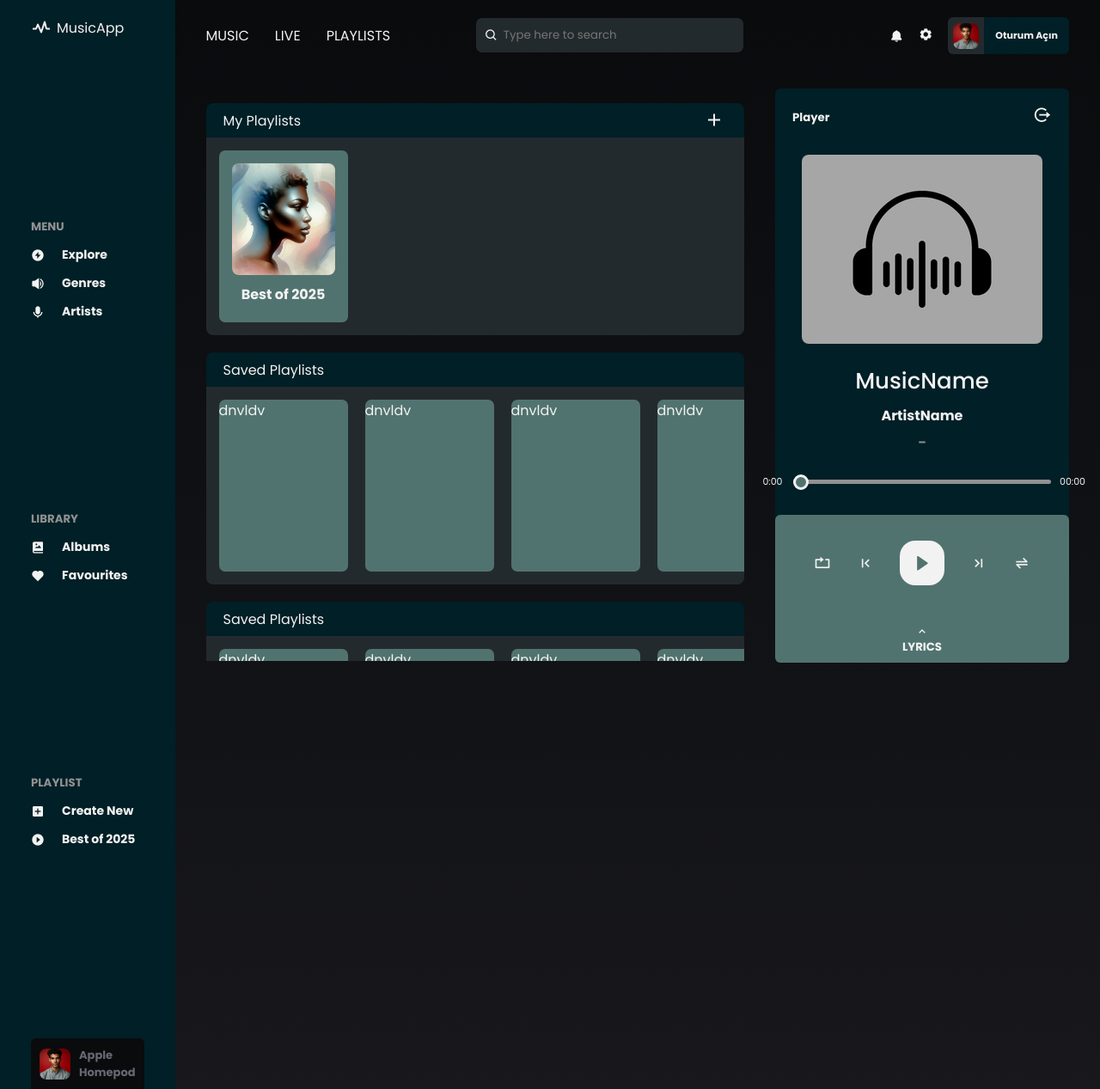
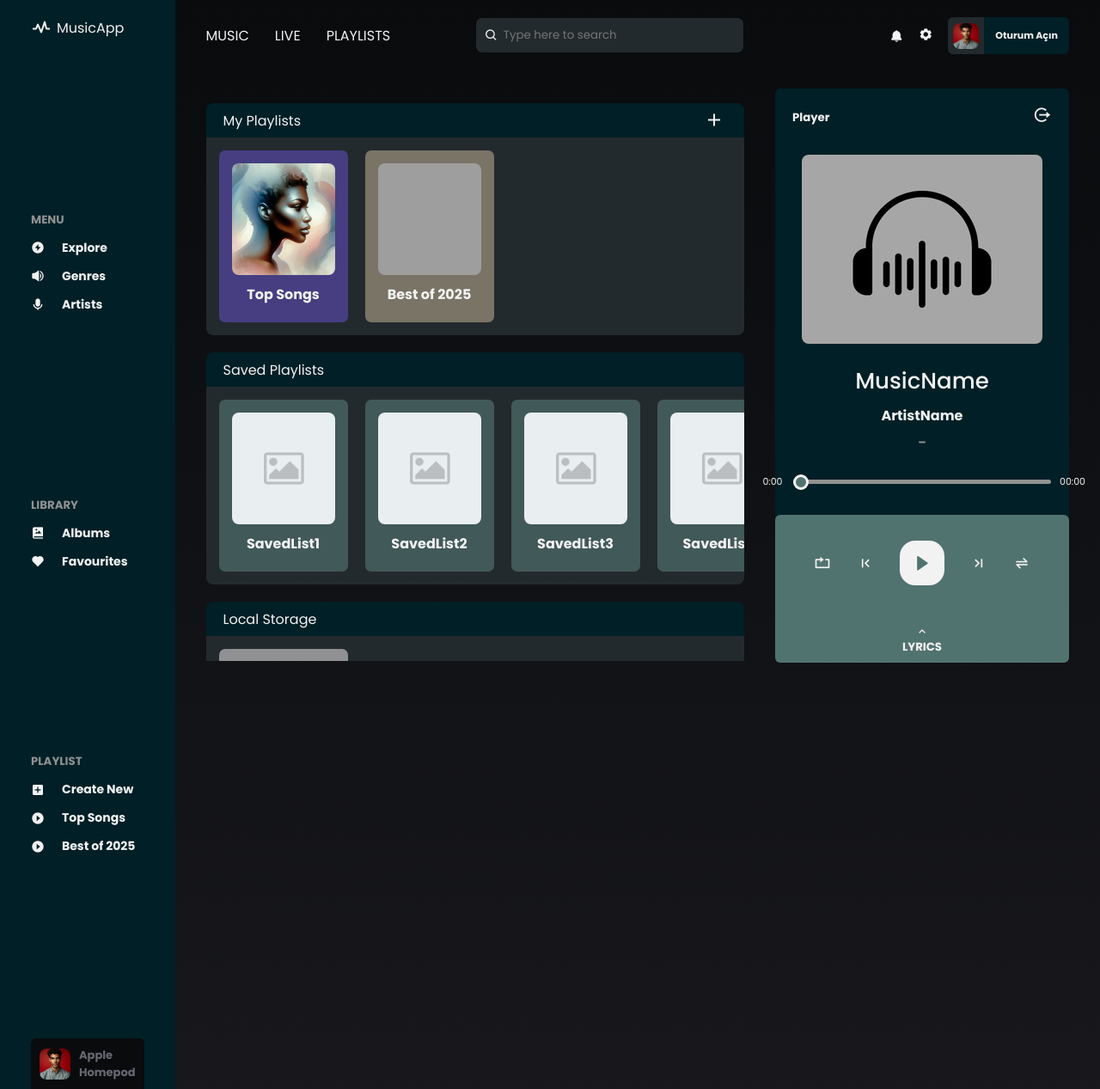
Before and after one commit to egeturediCode/musicApp, a Django app: page /playlists in a window 1280 px wide. Shown: the top 1267 px of the page at 86% size. Run offline with Django 5.2, Linux system fonts and the light colour scheme; data comes from the database, SQL or seed files in the repository; grey boxes are pictures that could not be loaded.

Commit message:
13.08.25_bug-fixes

```diff
--- a/musicApp/main_page/static/playlists/css/playlists.css
+++ b/musicApp/main_page/static/playlists/css/playlists.css
@@ -93,6 +93,7 @@
     gap: 20px;
     width: 100%;
     overflow-x: auto;
+    overflow-y: hidden;
     flex-direction: row;
     height: 230px;
     background-color: var(--color8);
@@ -105,9 +106,28 @@
     min-width: 150px;
     max-width: 150px;
     border-radius: 7px;
-    background-color: var(--color4);
+    background-color: #51736fa7;
     color: var(--color1);
     cursor: pointer;
+}
+
+.playlists .playlists-row .items .colorful:nth-child(6n + 1){
+    background-color: #5547a5b2;
+}
+.playlists .playlists-row .items .colorful:nth-child(6n + 2){
+    background-color: #a69984ab;
+}
+.playlists .playlists-row .items .colorful:nth-child(6n + 3){
+    background-color: #a24c34ae;
+}
+.playlists .playlists-row .items .colorful:nth-child(6n + 4){
+    background-color: #0d4045af;
+}
+.playlists .playlists-row .items .colorful:nth-child(6n + 5){
+    background-color: #a67894b3;
+}
+.playlists .playlists-row .items .colorful:nth-child(6n + 6){
+    background-color: #476a8ab2;
 }
 
 .playlists .playlists-row .items .item .info {
@@ -135,7 +155,7 @@
     font-size: 14px;
     opacity: 0;
     font-weight: 500;
-    color: rgba(0, 0, 0, 0.681);
+    color: rgba(194, 194, 194, 0.681);
     transition: all 0.3s ease;
 }
 
--- a/musicApp/main_page/templates/index.html
+++ b/musicApp/main_page/templates/index.html
@@ -82,7 +82,6 @@
                                     <div class="run-button player-open-btn"
                                     data-song-music-name="{{ song.music_name }}"
                                     data-song-artist-name="{{ song.artist_name }}"
-                                    data-song-duration="{{ song.duration }}"
                                     data-song-image="{{ song.image.url }}"
                                     data-song-file="{{ song.audio_file }}"
                                     ><i class="bx bxs-right-arrow"></i></div>
--- a/musicApp/main_page/templates/playlists.html
+++ b/musicApp/main_page/templates/playlists.html
@@ -38,27 +38,17 @@
                     <div class="items">
                         {% for list in PlaylistAll %}
                         {% if list.id != trending.id %}
-                        {% if list.image %}
-                        <div class="item" onclick="location.href='/playlist/{{ list.id }}';">
+                        <div class="item colorful" onclick="location.href='/playlist/{{ list.id }}';">
                             <div class="info">
+                                {% if list.image %}
                                 <img src="{{ list.image.url }}">
+                                {% else %}
+                                <img src="../../static/img/def-image.png">
+                                {% endif %}
                                 <h4>{{ list.name }}</h4>
-                                {% if user.is_authenticated %}
                                 <p>- {{ list.songs.count }} Songs -</p>
-                                {% endif %}
                             </div>
                         </div>
-                        {% else %}
-                        <div class="item" onclick="location.href='/playlist/{{ list.id }}';">
-                            <div class="info">
-                                <img src="../../static/img/def-image.png">
-                                <h4>{{ list.name }}</h4>
-                                {% if user.is_authenticated %}
-                                <p>- {{ list.songs.count }} Songs -</p>
-                                {% endif %}
-                            </div>
-                        </div>
-                        {% endif %}
                         {% endif %}
                         {% endfor %}
                     </div>
@@ -70,49 +60,56 @@
                     </div>
                     <div class="items">
                         <div class="item">
-                            dnvldv
+                            <div class="info">
+                                <img src="../../static/img/def-image.png">
+                                <h4>SavedList1</h4>
+                                <p>- 10 Songs -</p>
+                            </div>
                         </div>
-                        <div class="item">dnvldv</div>
-                        <div class="item">dnvldv</div>
-                        <div class="item">dnvldv</div>
-                        <div class="item">dnvldv</div>
-                        <div class="item">dnvldv</div>
-                        <div class="item">dnvldv</div>
+                        <div class="item">
+                            <div class="info">
+                                <img src="../../static/img/def-image.png">
+                                <h4>SavedList2</h4>
+                                <p>- 10 Songs -</p>
+                            </div>
+                        </div>
+                        <div class="item">
+                            <div class="info">
+                                <img src="../../static/img/def-image.png">
+                                <h4>SavedList3</h4>
+                                <p>- 10 Songs -</p>
+                            </div>
+                        </div>
+                        <div class="item">
+                            <div class="info">
+                                <img src="../../static/img/def-image.png">
+                                <h4>SavedList4</h4>
+                                <p>- 10 Songs -</p>
+                            </div>
+                        </div>
+                        <div class="item">
+                            <div class="info">
+                                <img src="../../static/img/def-image.png">
+                                <h4>SavedList5</h4>
+                                <p>- 10 Songs -</p>
+                            </div>
+                        </div>
                     </div>
                 </div>
                 <div class="playlists-row">
                     <div class="header">
-                        <div class="name">Saved Playlists</div>
+                        <div class="name">Local Storage</div>
                     </div>
                     <div class="items">
-                        <div class="item">
-                            dnvldv
+                        <div class="item" style="background-color: #b8b8b8ba;">
+                            <div class="info">
+                                <img src="../../static/img/def-image.png">
+                                <h4>LOCAL</h4>
+                                <p>- 50 Songs -</p>
+                            </div>
                         </div>
-                        <div class="item">dnvldv</div>
-                        <div class="item">dnvldv</div>
-                        <div class="item">dnvldv</div>
-                        <div class="item">dnvldv</div>
-                        <div class="item">dnvldv</div>
-                        <div class="item">dnvldv</div>
                     </div>
                 </div>
-                <div class="playlists-row">
-                    <div class="header">
-                        <div class="name">Saved Playlists</div>
-                    </div>
-                    <div class="items">
-                        <div class="item">
-                            dnvldv
-                        </div>
-                        <div class="item">dnvldv</div>
-                        <div class="item">dnvldv</div>
-                        <div class="item">dnvldv</div>
-                        <div class="item">dnvldv</div>
-                        <div class="item">dnvldv</div>
-                        <div class="item">dnvldv</div>
-                    </div>
-                </div>
-
             </div>
 
         </main>
--- a/musicApp/static/js/script.js
+++ b/musicApp/static/js/script.js
@@ -195,14 +195,10 @@ song.ontimeupdate = function () {
     document.getElementById("current-time").innerHTML = formatTime(song.currentTime);
 };
 
-function playPause() {
-    const currentSongSrc = new URL(source.src).pathname;
-
-    if (song.paused) {
-        song.play();
-
+function updateRunButtonIcons(currentSongSrc) {
     document.querySelectorAll('.run-button').forEach(button => {
         const icon = button.querySelector('.bxs-right-arrow') || button.querySelector('.bx-pause');
+        if (!icon) return;
         const file = "/media/" + button.dataset.songFile;
         if (file === currentSongSrc) {
             icon.classList.remove('bxs-right-arrow');
@@ -212,31 +208,37 @@ function playPause() {
             icon.classList.add('bxs-right-arrow');
         }
     });
+}
+
+function playPause() {
+    const currentSongSrc = new URL(source.src).pathname;
+
+    if (song.paused) {
+        song.play();
+        updateRunButtonIcons(currentSongSrc);
 
         controlMusic.classList.remove("bxs-right-arrow");
         controlMusic.classList.add("bx-pause");
     } else {
         song.pause();
-
-        document.querySelectorAll('.run-button').forEach(button => {
-            const icon = button.querySelector('.bxs-right-arrow') || button.querySelector('.bx-pause');
-            const file = "/media/" + button.dataset.songFile;
-            if (file === currentSongSrc) {
-                icon.classList.remove('bx-pause');
-                icon.classList.add('bxs-right-arrow');
-            }
-        });
+        updateRunButtonIcons(null);
 
         controlMusic.classList.remove("bx-pause");
         controlMusic.classList.add("bxs-right-arrow");
     }
 }
+
 song.onplay = function () {
+    const currentSongSrc = new URL(source.src).pathname;
+    updateRunButtonIcons(currentSongSrc);
+
     controlMusic.classList.remove("bxs-right-arrow");
     controlMusic.classList.add("bx-pause");
 };
 
 song.onpause = function () {
+    updateRunButtonIcons(null);
+
     controlMusic.classList.remove("bx-pause");
     controlMusic.classList.add("bxs-right-arrow");
 };
@@ -252,18 +254,19 @@ const h3_m_name = document.getElementById("m_name");
 const player_playlist_name = document.getElementById('player-playlist-name');
 
 
-document.addEventListener('DOMContentLoaded', () => {
 document.querySelectorAll('.run-button').forEach(button => {
     button.addEventListener('click', () => {
         const icon = button.querySelector('.bxs-right-arrow') || button.querySelector('.bx-pause');
-            if (icon && icon.classList.contains('bx-pause')) {
+        if (!icon && !button.classList.contains('not-listed')) return;
 
+        if (icon && icon.classList.contains('bx-pause')) { // icon ise ve bx-pause sınıfına sahipse
+            // Eğer o buton halihazırda pause durumundaysa
             document.querySelectorAll('.run-button .bx-pause').forEach(icon => {
                 icon.classList.remove('bx-pause');
                 icon.classList.add('bxs-right-arrow');
-                })
+            });
             icon.classList.remove('bx-pause');
-                song.pause();
+            playPause();
         } else {
             const file = button.dataset.songFile;
             const image = button.dataset.songImage;
@@ -271,16 +274,17 @@ document.addEventListener('DOMContentLoaded', () => {
             const a_name = button.dataset.songArtistName;
             const p_p_n = player_playlist_name.dataset.playerPlaylistName;
 
+
             if (button.classList.contains('not-listed')) {
                 document.querySelectorAll('.run-button .bx-pause').forEach(icon => {
-                    icon.classList.remove('bx-pause');
-                    icon.classList.add('bxs-right-arrow');
+                    updateRunButtonIcons("/media/" + file);
                 });
 
                 if (!file) {
                     console.log(JSON.stringify(button.dataset.songFile))
                     console.error("data-song-file attribute'u yok!");
                     return;
+                }
             }
 
             localStorage.setItem("file", file);
@@ -295,8 +299,13 @@ document.addEventListener('DOMContentLoaded', () => {
             localStorage.setItem("m_name", m_name);
             h3_m_name.innerHTML = m_name;
 
+            if (button.classList.contains('not-listed')) {
                 player_playlist_name.innerHTML = '_';
+            } else {
+                player_playlist_name.innerHTML = p_p_n;
+            }
 
+            updateRunButtonIcons("/media/" + file);
 
             song.load();
 
@@ -305,46 +314,7 @@ document.addEventListener('DOMContentLoaded', () => {
             });
 
             playPause();
-                } else {
-                    document.querySelectorAll('.run-button .bx-pause').forEach(icon => {
-                    icon.classList.remove('bx-pause');
-                    icon.classList.add('bxs-right-arrow');
-                    });
+        };
 
-                    if (!file) {
-                        console.log(JSON.stringify(button.dataset.songFile))
-                        console.error("data-song-file attribute'u yok!");
-                        return;
-                    }
-
-                    localStorage.setItem("file", file);
-                    source.src = "../../media/" + file;
-
-                    localStorage.setItem("image", image);
-                    img.src = image;
-
-                    localStorage.setItem("a_name", a_name);
-                    h5_a_name.innerHTML = a_name;
-
-                    localStorage.setItem("m_name", m_name);
-                    h3_m_name.innerHTML = m_name;
-
-                    player_playlist_name.innerHTML = p_p_n;
-
-
-                    song.load();
-
-                    song.addEventListener("loadedmetadata", function () {
-                        document.getElementById("duration").innerHTML = formatTime(song.duration);
-                    });
-
-                    playPause();
-
-                }
-
-
-
-            };
     });
 });
-});
```
Also changed, not shown: initial_data.json (deleted, +0 -191 lines), musicApp/initial_data.json (added, +191 -0 lines), README.md, musicApp/media/img/playlists/song-3.png (deleted), musicApp/media/img/playlists/trend.png (added). Lines whose indentation alone changed are shown as unchanged.
